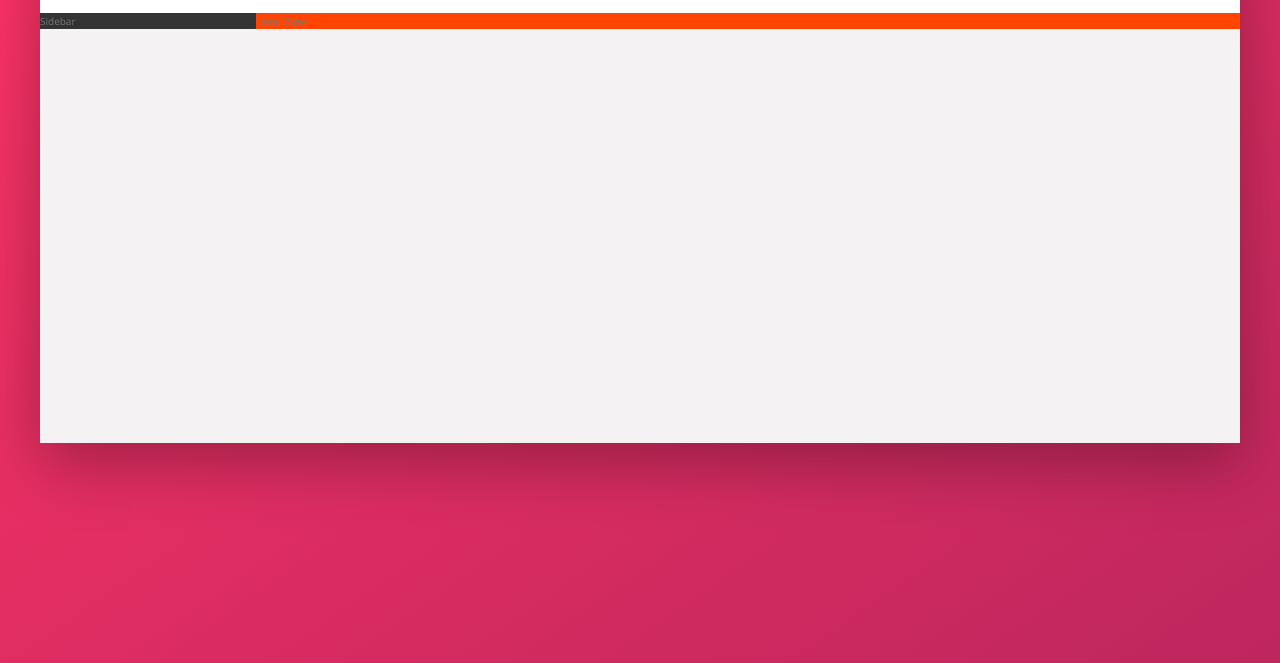
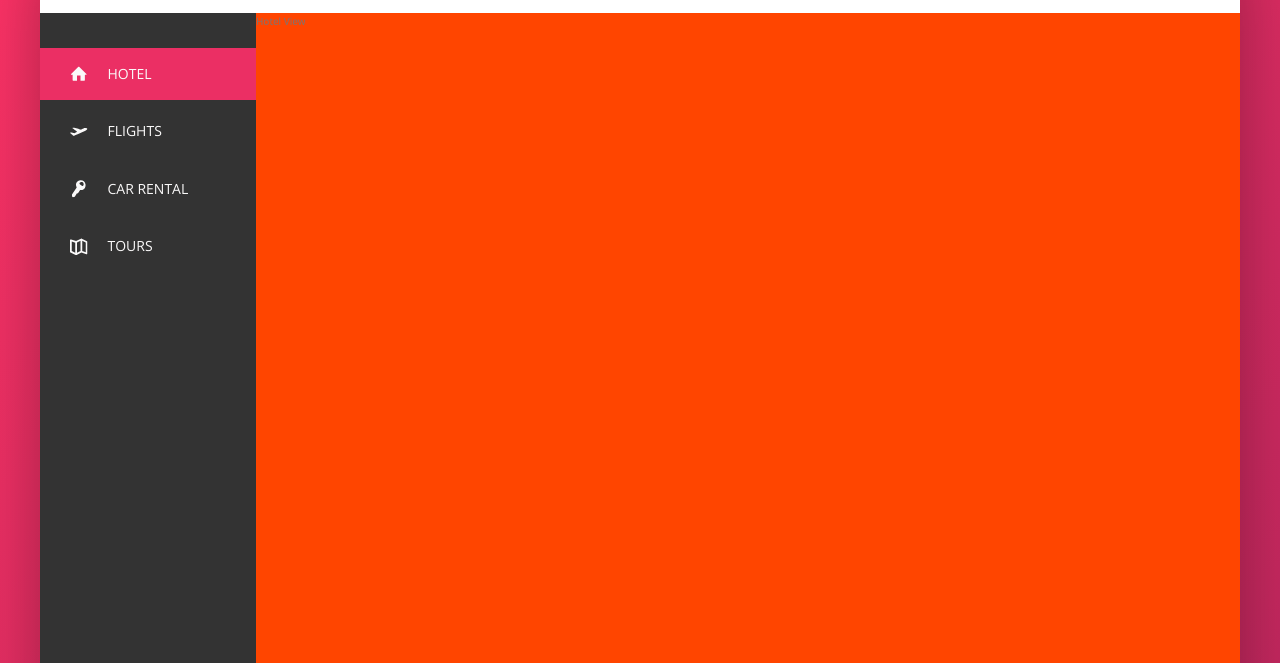
Before and after one commit to abdulazizcode/trillo, a website: page index.html in a window 1280 px wide. Shown: the part 137-800 px from the top of the page. Drawn offline with nearby package versions, Linux system fonts and the light colour scheme.

Commit message:
side navigation with hover effect

```diff
--- a/index.html
+++ b/index.html
@@ -46,7 +46,47 @@
             </header>
             <div class="content">
                 <nav class="sidebar">
-                    Sidebar
+                    <ul class="side-nav">
+                        <li class="side-nav__item side-nav__item--active">
+                            <a href="#" class="side-nav__link">
+                                <svg class="side-nav__icon">
+                                    <use xlink:href="img/sprite.svg#icon-home"></use>
+                                </svg>
+                                <span>Hotel</span>
+                            </a>
+                        </li>
+
+                        <li class="side-nav__item">
+                            <a href="#" class="side-nav__link">
+                                <svg class="side-nav__icon">
+                                    <use xlink:href="img/sprite.svg#icon-aircraft-take-off"></use>
+                                </svg>
+                                <span>Flights</span>
+                            </a>
+                        </li>
+
+                        <li class="side-nav__item">
+                            <a href="#" class="side-nav__link">
+                                <svg class="side-nav__icon">
+                                    <use xlink:href="img/sprite.svg#icon-key"></use>
+                                </svg>
+                                <span>Car rental</span>
+                            </a>
+                        </li>
+
+                        <li class="side-nav__item">
+                            <a href="#" class="side-nav__link">
+                                <svg class="side-nav__icon">
+                                    <use xlink:href="img/sprite.svg#icon-map"></use>
+                                </svg>
+                                <span>Tours</span>
+                            </a>
+                        </li>
+                    </ul>
+
+                    <div class="legal">
+                        &copy; 2021 by trello.All rights reserved.
+                    </div>
                 </nav>
                 <main class="hotel-view">
                     Hotel View
--- a/sass/_components.scss
+++ b/sass/_components.scss
@@ -110,3 +110,76 @@
     }
 
 }
+
+
+
+// SIDE-NAVIGATION
+
+.side-nav{
+    font-size:1.4rem;
+    list-style:none;
+    margin-top:3.5rem;
+
+    &__item{
+        position:relative;
+
+
+        &:not(:last-child){
+            margin-bottom: .5rem;
+        }
+    }
+
+
+    &__item:before{
+        content: '';
+        position: absolute;
+        top:0;
+        left:0;
+        height:100%;
+        width:3px;
+        background-color: var(--color-primary);
+        transform:scaleY(0);
+        transition:transform .2s,
+        width .4s cubic-bezier(1,0,0,1) .2s,
+        background-color .1s;
+    }
+
+    &__item:hover::before,
+    &__item--active::before{
+        transform:scaleY(1);
+        width:100%;
+
+    }
+
+    &__item:active::before{
+        background-color: var(--color-primary-light);
+    }
+
+    &__link:link,
+    &__link:visited{
+        color:var(--color-grey-light-1);
+        text-decoration:none;
+        text-transform:uppercase;
+        display:block;
+        padding:1.5rem 3rem;
+        position:relative;
+        z-index:10;
+        display:flex;
+        align-items:center;
+    }
+
+
+    &__icon{
+        width:1.75rem;
+        height:1.75rem;
+        margin-right:2rem;
+        fill:currentColor;
+    }
+}
+
+.legal{
+    font-size: 1.2rem;
+    color:var(--color-grey-light-4);
+    text-align: center;
+    padding:2.5rem;
+}
--- a/sass/_layout.scss
+++ b/sass/_layout.scss
@@ -9,7 +9,7 @@
 .header{
     height: 7rem;
     background-color: #fff;
-    border-bottom:var(--color-grey-light-2) ;
+    border-bottom:var(--color-grey-light-2);
     font-size: 1.4rem;
     display:flex;
     justify-content: space-between;
@@ -22,11 +22,15 @@
 
 .sidebar{
     background-color: var(--color-grey-dark-1);
+    flex:0 0 18%;
+    display: flex;
+    flex-direction: column;
+    justify-content: space-between;
 
-    flex:0 0 18%;
 }
 
 .hotel-view{
     background-color: orangered;
     flex:1;
+    height:80rem;
 }
```
Also changed, not shown: css/style.css, 2 other files.
